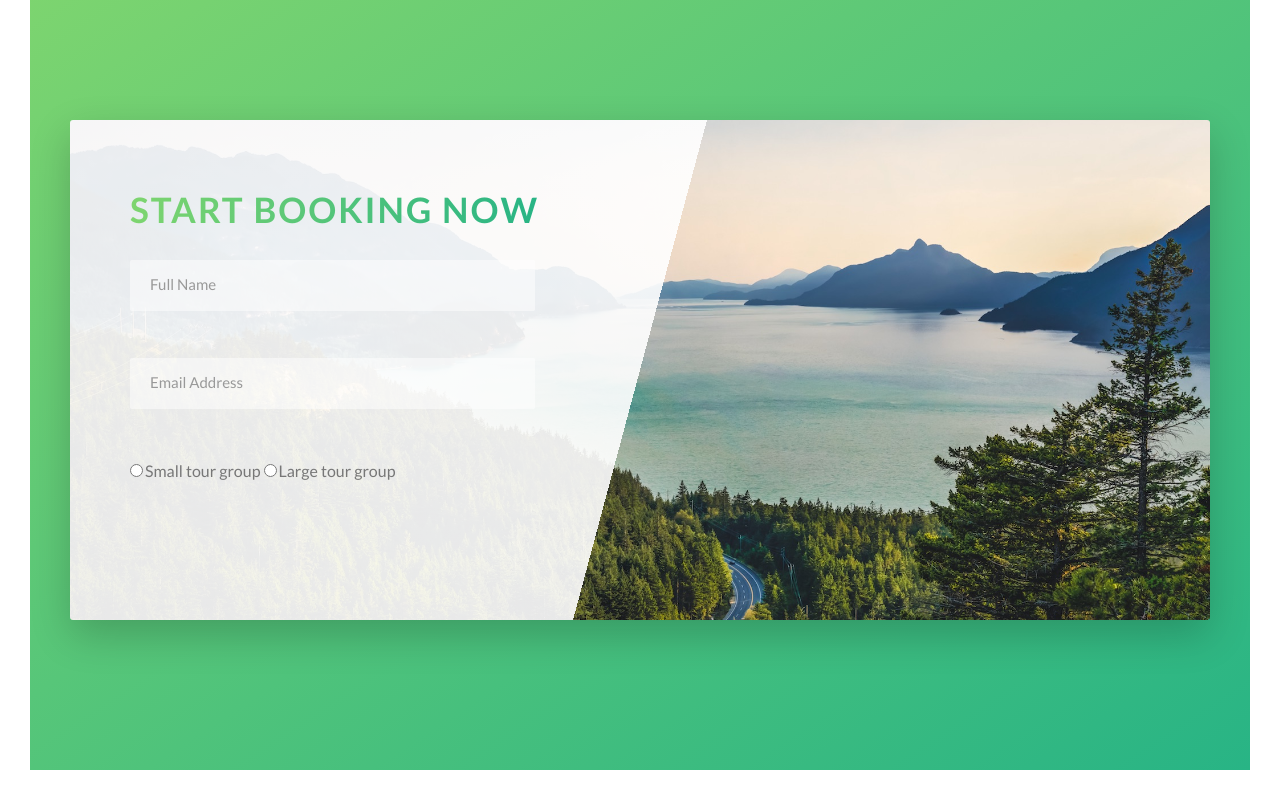
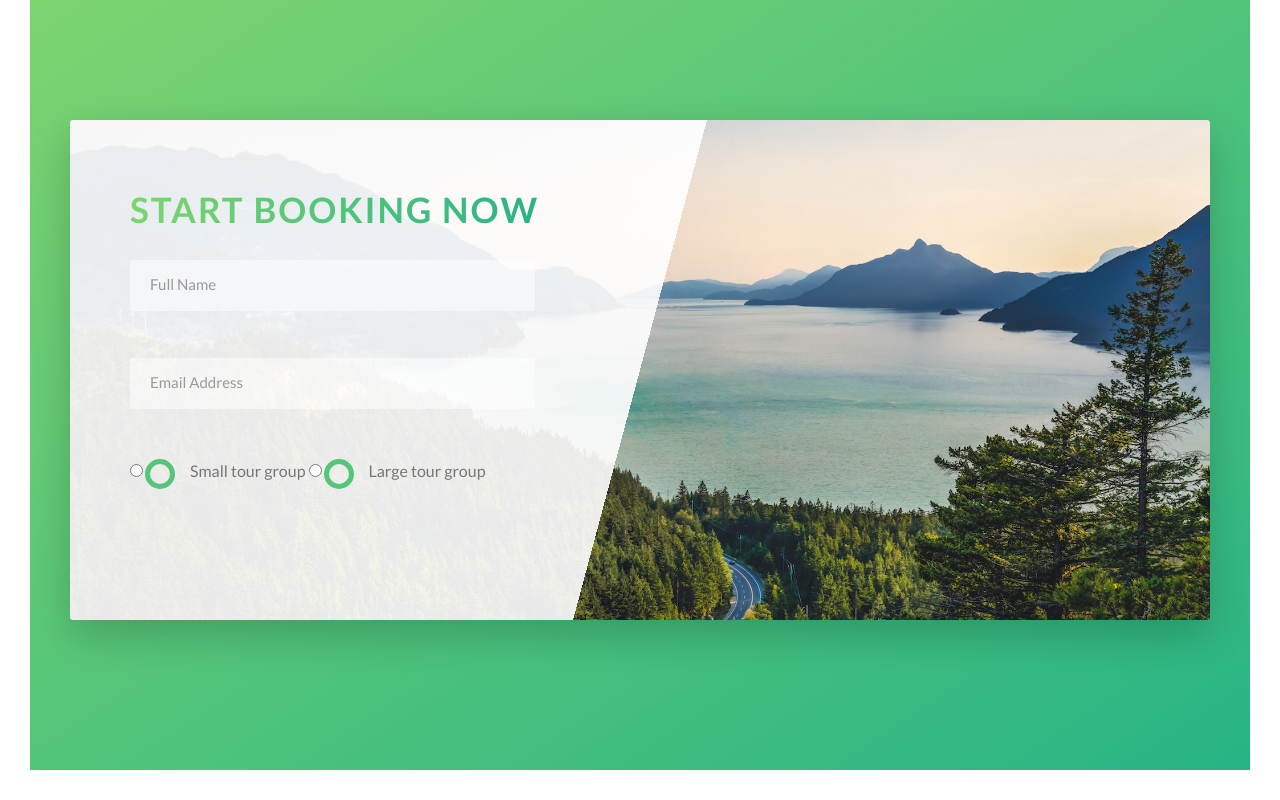
Before and after one commit to shivani-kaushik/natours, a website: page index.html in a window 1280 px wide. Shown: the part 4568-5368 px from the top of the page. Drawn offline with Linux system fonts and the light colour scheme.

Commit message:
section-stories1.11

```diff
--- a/sass/components/_form.scss
+++ b/sass/components/_form.scss
@@ -54,8 +54,32 @@
   &__radio-label {
     font-size: $default-font-size;
     cursor: pointer;
+    position: relative;
+    padding-left: 4.5rem;
   }
 
   &__radio-button {
+    height: 3rem;
+    width: 3rem;
+    border: 5px solid $color-primary;
+    border-radius: 50%;
+    display: inline-block;
+    position: absolute;
+    left: 0;
+    top: -0.2rem;
+
+    &::after {
+      content: "";
+      display: block;
+      height: 1.3rem;
+      width: 1.3rem;
+      border-radius: 50%;
+      position: absolute;
+      top: 50%;
+      left: 50%;
+      transform: translate(-50%, -50%);
+      background-color: $color-primary;
+      opacity: 0;
+    }
   }
 }
```
Also changed, not shown: css/style.css.
